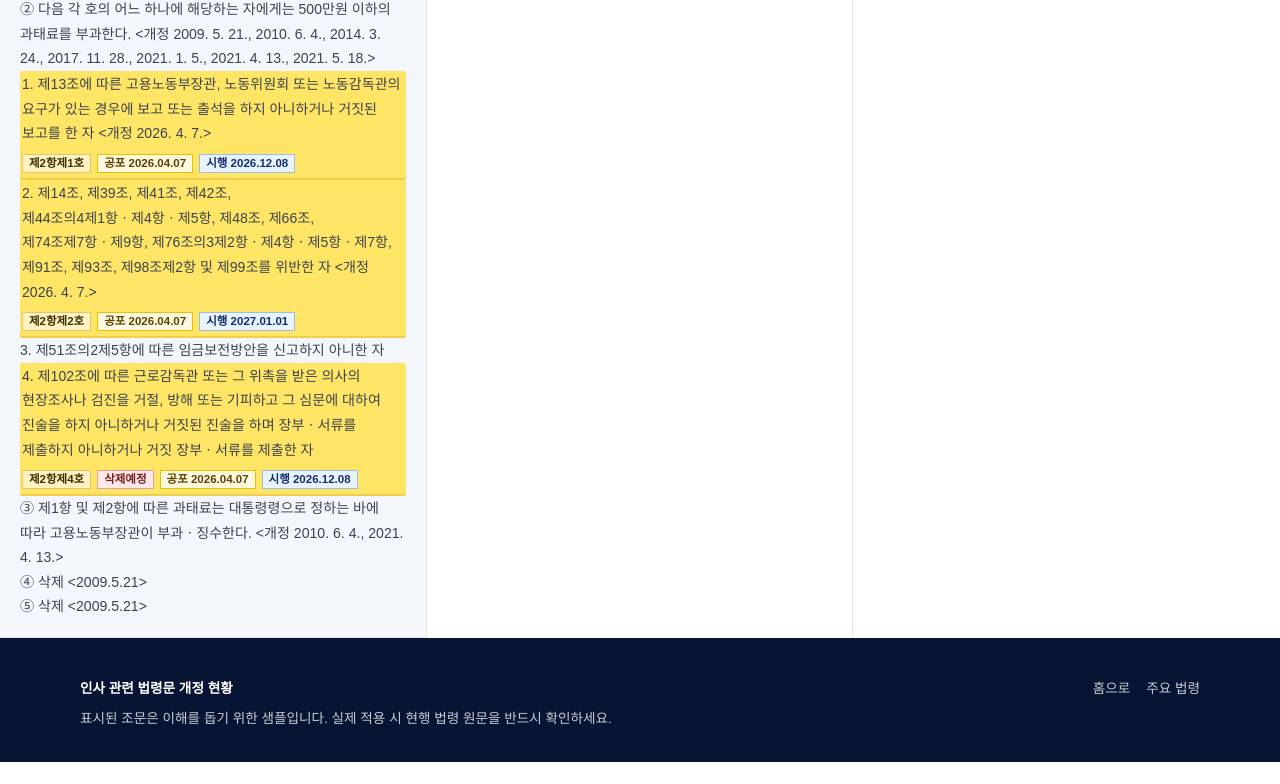
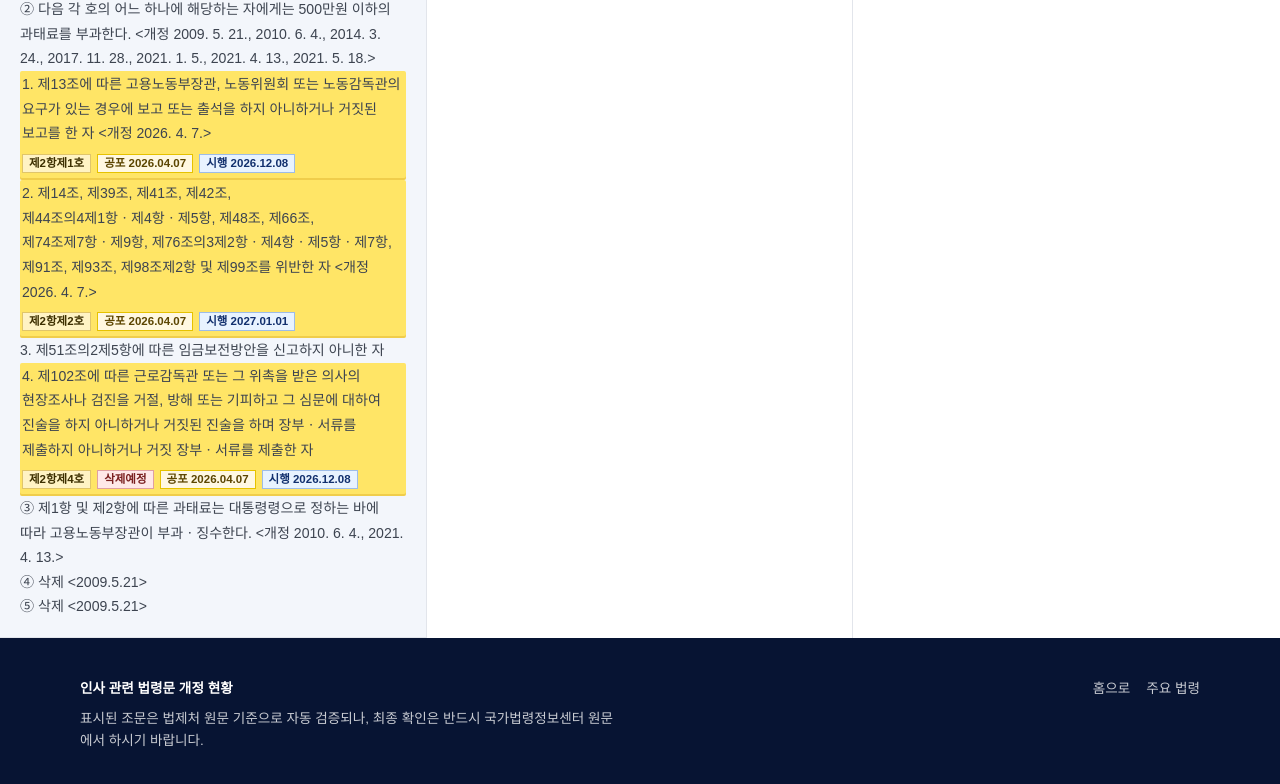
Before and after one commit to Todayand-cloud/TomorrowHR, a plain HTML site: page law.html in a window 1280 px wide. Shown: the part 7583-8367 px from the top of the page. Before the commit the page ends 8345 px from the top, so only its background shows below. Drawn offline with Linux system fonts and the light colour scheme; a web font is replaced by a local one.

Commit message:
Update law.html

```diff
--- a/law.html
+++ b/law.html
@@ -4,6 +4,11 @@
     <meta charset="UTF-8" />
     <meta name="viewport" content="width=device-width, initial-scale=1.0" />
     <title>법령 상세 — 인사 관련 법령문 개정 현황</title>
+    <meta
+      name="description"
+      content="근로기준법·남녀고용평등법 등 인사 관련 법령의 조문을 법률·시행령·시행규칙 3단으로 대조하고, 법제처 원문과 교차검증된 개정·신설 문구를 노란 음영으로 확인할 수 있습니다."
+    />
+    <link rel="icon" type="image/svg+xml" href="assets/favicon.svg" />
     <link
       rel="stylesheet"
       as="style"
@@ -76,8 +81,9 @@
         <div>
           <strong>인사 관련 법령문 개정 현황</strong>
           <p>
-            표시된 조문은 이해를 돕기 위한 샘플입니다. 실제 적용 시 현행 법령 원문을 반드시
-            확인하세요.
+            표시된 조문은 법제처 원문 기준으로 자동 검증되나, 최종 확인은 반드시
+            <a href="https://www.law.go.kr/" target="_blank" rel="noopener">국가법령정보센터</a>
+            원문에서 하시기 바랍니다.
           </p>
         </div>
         <div class="site-footer__links">
```
